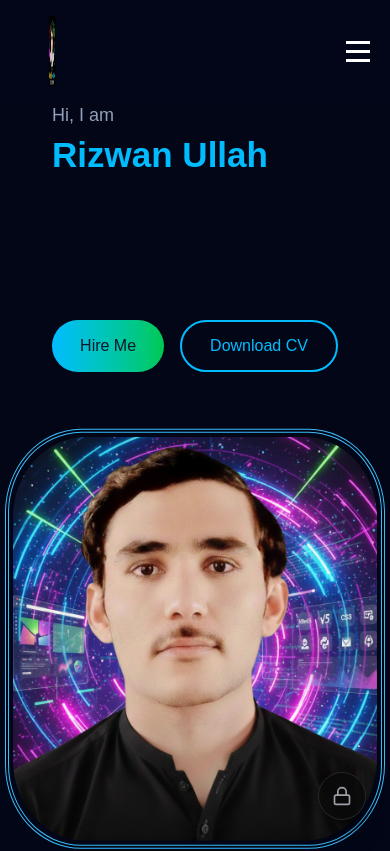
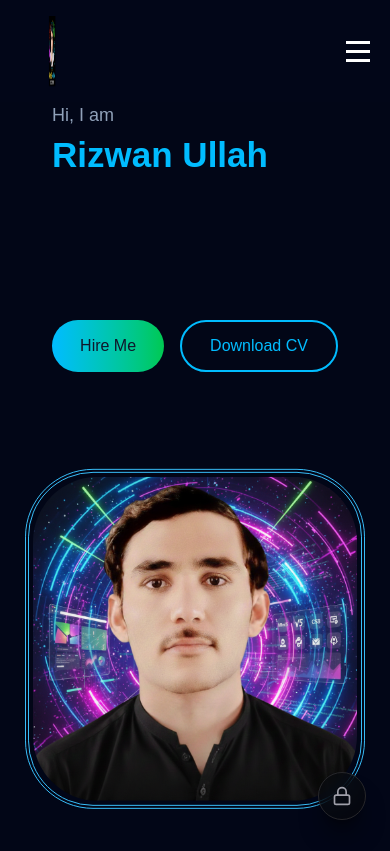
Before and after one commit to rizwangul-hub/Full-Stack-Portfolio, a React app: page / in a window 390 px wide. Shown: the top 851 px of the page. Built offline with nearby package versions, Linux system fonts and the light colour scheme; no server answers; the HTML template or start-up script is replaced by a standard one.

Commit message:
change in hero image

```diff
--- a/src/index.css
+++ b/src/index.css
@@ -10,7 +10,7 @@
 
 @theme inline {
   --font-heading: var(--font-sans);
-    --font-sans: 'Geist Variable', sans-serif;
+  --font-sans: "Geist Variable", sans-serif;
   --color-sidebar-ring: var(--sidebar-ring);
   --color-sidebar-border: var(--sidebar-border);
   --color-sidebar-accent-foreground: var(--sidebar-accent-foreground);
@@ -195,7 +195,7 @@
 /* Mobile Responsive */
 @media (max-width: 768px) {
   .animated-border {
-    width: 3%;
+    width: 100%;
     height: 360px;
   }
 
@@ -206,8 +206,8 @@
 
 @media (max-width: 480px) {
   .animated-border {
-    width: 380px;
-    height: 420px;
+    width: 340px;
+    height: 340px;
   }
 }
 .animated-border-box::before {
```
Lines whose indentation alone changed are shown as unchanged.
